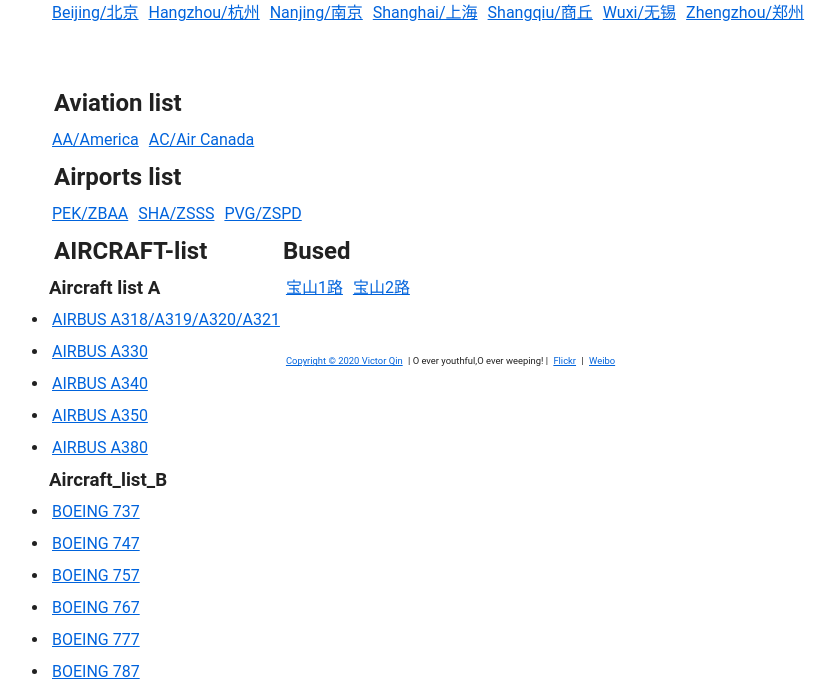
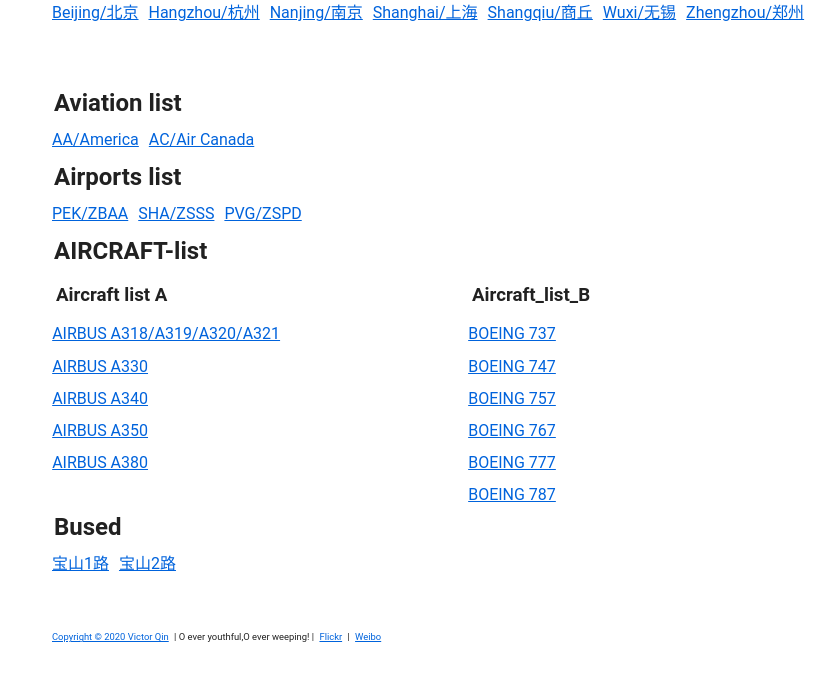
Before and after one commit to yinlqin/yinlqin.github.io, a PHP site: page / in a window 1280 px wide. Shown: the part 465-1153 px from the top of the page, without its empty margins (175-1009 px from the left). After the commit the page ends 1107 px from the top, so only its background shows below. Run offline with PHP 8.4, Linux system fonts and the light colour scheme.

Commit message:
Update style.css

```diff
--- a/styles/style.css
+++ b/styles/style.css
@@ -4,8 +4,13 @@
 }
 a:hover {
     text-decoration: none;
+}
 
+ul li {
+    list-style: none;
+    margin: 0.01em;
 }
+
 body {
     font-family: Roboto,sans-serif;
     color: #212121;
@@ -29,9 +34,27 @@
     margin: 5px;
 }
 
+h3 {
+    margin: 7px;
+}
 #aircraft_list {
+    float: none;
+    width: auto;
+    height: auto;
+}
+
+#aircraft_list_a {
     float: left;
+    width: 50%;
 }
+
+#aircraft_list_B {
+    float: left;
+    width: 50%;
+}
+
+
+
 
 
 a {
```
